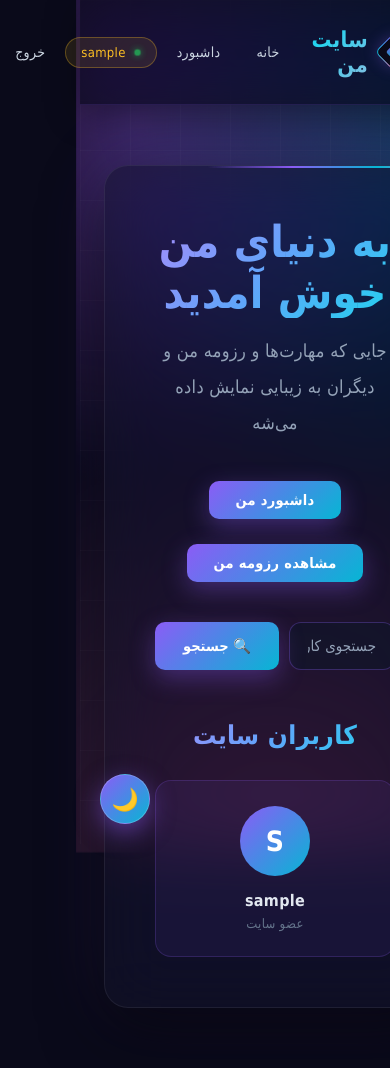
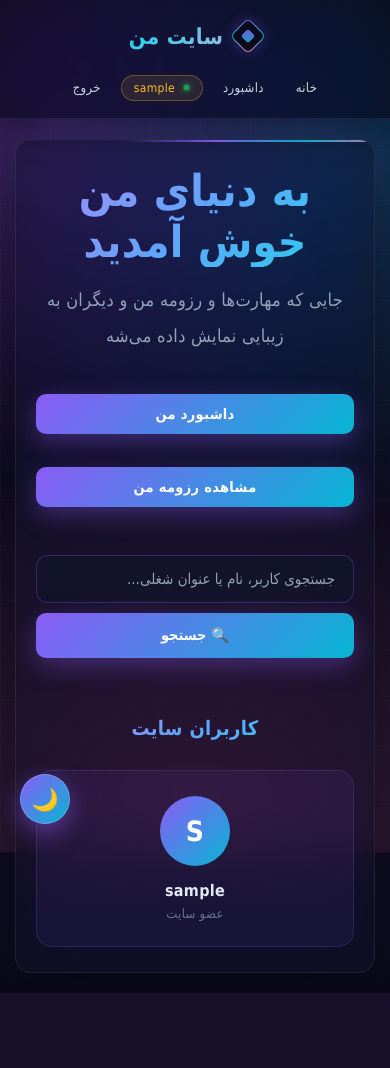
Before and after one commit to safaie983-pixel/Resume_Site_Students, a Django app: page / in a window 390 px wide; the page is wider, and only the part inside the window is pictured. After the commit the page ends 993 px from the top of that part, so only its background shows below. Run offline with Django 5.2, Linux system fonts and the light colour scheme; the visitor is signed in with stand-in values (Sample User, id 1); data comes from the database, SQL or seed files in the repository; some web fonts are replaced.

Commit message:
Make website responsive for mobile

```diff
--- a/templates/base.html
+++ b/templates/base.html
@@ -207,7 +145,7 @@
             background: linear-gradient(135deg, #8b5cf6, #06b6d4);
             opacity: 0.9;
         }
-        nav .links { display: flex; align-items: center; gap: 4px; }
+        nav .links { display: flex; align-items: center; gap: 4px; flex-wrap: wrap; justify-content: center; }
         nav a {
             color: #cbd5e1;
             text-decoration: none;
@@ -313,108 +211,84 @@
             text-decoration: none;
             display: inline-block;
         }
-        button:hover, .btn:hover {
-            transform: translateY(-2px);
-            box-shadow: 0 12px 32px rgba(139, 92, 246, 0.55);
-        }
+        button:hover, .btn:hover { transform: translateY(-2px); box-shadow: 0 12px 32px rgba(139, 92, 246, 0.55); }
 
         form p { margin-bottom: 18px; }
-        form label {
-            display: block;
-            margin-bottom: 8px;
-            color: var(--text-light);
-            font-weight: 500;
-            font-size: 13.5px;
+        form label { display: block; margin-bottom: 8px; color: var(--text-light); font-weight: 500; font-size: 13.5px; }
+        form input[type="text"], form input[type="password"], form input[type="email"], form input[type="number"], form input[type="url"], form input[type="date"] {
+            width: 100%; padding: 12px 16px; background: rgba(15, 23, 42, 0.6); border: 1px solid rgba(139, 92, 246, 0.22); border-radius: 10px; color: var(--text); font-family: 'Shabnam', Tahoma, sans-serif; font-size: 14.5px; transition: all 0.3s ease; outline: none;
         }
-        form input[type="text"],
-        form input[type="password"],
-        form input[type="email"],
-        form input[type="number"],
-        form input[type="url"],
-        form input[type="date"] {
-            width: 100%;
-            padding: 12px 16px;
-            background: rgba(15, 23, 42, 0.6);
-            border: 1px solid rgba(139, 92, 246, 0.22);
-            border-radius: 10px;
-            color: var(--text);
-            font-family: 'Shabnam', Tahoma, sans-serif;
-            font-size: 14.5px;
-            transition: all 0.3s ease;
-            outline: none;
-        }
-        body.light-theme form input[type="text"],
-        body.light-theme form input[type="password"],
-        body.light-theme form input[type="email"],
-        body.light-theme form input[type="number"],
-        body.light-theme form input[type="url"],
-        body.light-theme form input[type="date"] {
-            background: rgba(241, 245, 249, 0.95);
-            color: #1e293b !important;
-            border: 1px solid rgba(139, 92, 246, 0.3);
-        }
-        form input:focus, form textarea:focus {
-            border-color: #8b5cf6;
-            box-shadow: 0 0 0 3px rgba(139, 92, 246, 0.18);
-            background: rgba(15, 23, 42, 0.85);
-        }
-        body.light-theme form input:focus {
-            background: #fff;
-        }
-        form textarea {
-            width: 100%;
-            padding: 12px 16px;
-            background: rgba(15, 23, 42, 0.6);
-            border: 1px solid rgba(139, 92, 246, 0.22);
-            border-radius: 10px;
-            color: var(--text);
-            font-family: 'Shabnam', Tahoma, sans-serif;
-            font-size: 14.5px;
-            transition: all 0.3s ease;
-            outline: none;
-            resize: vertical;
-        }
-        body.light-theme form textarea {
-            background: rgba(241, 245, 249, 0.95);
-            color: #1e293b !important;
-        }
-        form .helptext {
-            display: block;
-            color: #64748b;
-            font-size: 12px;
-            margin-top: 6px;
-            line-height: 1.7;
-        }
-        body.light-theme form .helptext {
-            color: #64748b !important;
-        }
-        form ul.errorlist {
-            list-style: none;
-            color: #f87171;
-            font-size: 13px;
-            margin-top: 4px;
-        }
+        body.light-theme form input[type="text"], body.light-theme form input[type="password"], body.light-theme form input[type="email"], body.light-theme form input[type="number"], body.light-theme form input[type="url"], body.light-theme form input[type="date"] { background: rgba(241, 245, 249, 0.95); color: #1e293b !important; border: 1px solid rgba(139, 92, 246, 0.3); }
+        form input:focus, form textarea:focus { border-color: #8b5cf6; box-shadow: 0 0 0 3px rgba(139, 92, 246, 0.18); background: rgba(15, 23, 42, 0.85); }
+        body.light-theme form input:focus { background: #fff; }
+        form textarea { width: 100%; padding: 12px 16px; background: rgba(15, 23, 42, 0.6); border: 1px solid rgba(139, 92, 246, 0.22); border-radius: 10px; color: var(--text); font-family: 'Shabnam', Tahoma, sans-serif; font-size: 14.5px; transition: all 0.3s ease; outline: none; resize: vertical; }
+        body.light-theme form textarea { background: rgba(241, 245, 249, 0.95); color: #1e293b !important; }
+        form .helptext { display: block; color: #64748b; font-size: 12px; margin-top: 6px; line-height: 1.7; }
+        body.light-theme form .helptext { color: #64748b !important; }
+        form ul.errorlist { list-style: none; color: #f87171; font-size: 13px; margin-top: 4px; }
         a { color: #a78bfa; text-decoration: none; transition: 0.3s; }
         a:hover { color: #f472b6; }
         a.btn, a.btn:hover, a.btn:visited { color: #ffffff !important; }
+        #themeToggle { transition: all 0.3s ease; }
+        #themeToggle:hover { transform: scale(1.1); box-shadow: 0 12px 35px rgba(139, 92, 246, 0.7) !important; }
 
-        #themeToggle {
-            transition: all 0.3s ease;
-        }
-        #themeToggle:hover {
-            transform: scale(1.1);
-            box-shadow: 0 12px 35px rgba(139, 92, 246, 0.7) !important;
-        }
-        /* Placeholder color for light theme */
-        body.light-theme input::placeholder,
-        body.light-theme textarea::placeholder {
-            color: #64748b !important;
-            opacity: 1;
-        }
-        input::placeholder,
-        textarea::placeholder {
-            color: #94a3b8;
-            opacity: 1;
+        /* ========================================= */
+        /* ===== کدهای واکنش‌گرا (Mobile) ===== */
+        /* ========================================= */
+        @media (max-width: 768px) {
+            nav {
+                flex-direction: column;
+                padding: 15px 20px;
+                gap: 15px;
+            }
+            nav .links {
+                gap: 8px;
+                width: 100%;
+                justify-content: center;
+            }
+            nav a { font-size: 13px; padding: 8px 12px; }
+            nav .user-badge { font-size: 12px; padding: 5px 12px; }
+
+            .container {
+                margin: 20px auto;
+                padding: 0 15px;
+            }
+            .card {
+                padding: 25px 20px;
+                border-radius: 16px;
+            }
+            h1 { font-size: 24px; }
+            h2 { font-size: 20px; }
+            p { font-size: 14px; }
+
+            button, .btn {
+                width: 100%;
+                margin-bottom: 8px;
+                padding: 12px 15px;
+            }
+
+            /* تغییر گریدها به یک ستونه در موبایل */
+            div[style*="display: grid"],
+            div[style*="display:flex"] {
+                grid-template-columns: 1fr !important;
+                flex-direction: column !important;
+                gap: 10px !important;
+            }
+            div[style*="display: flex; gap: 10px"] {
+                flex-direction: row !important; /* دکمه‌های کنار هم بمونن */
+                flex-wrap: wrap !important;
+            }
+            div[style*="display: flex; gap: 15px; justify-content: center"] {
+                flex-direction: column !important;
+            }
+
+            /* اصلاح کادر جستجو */
+            form[style*="display: flex"] {
+                flex-direction: column !important;
+            }
+            form[style*="display: flex"] input {
+                width: 100% !important;
+            }
         }
     </style>
 </head>
```
Also changed, not shown: other parts of templates/base.html (+28 -130 lines).
